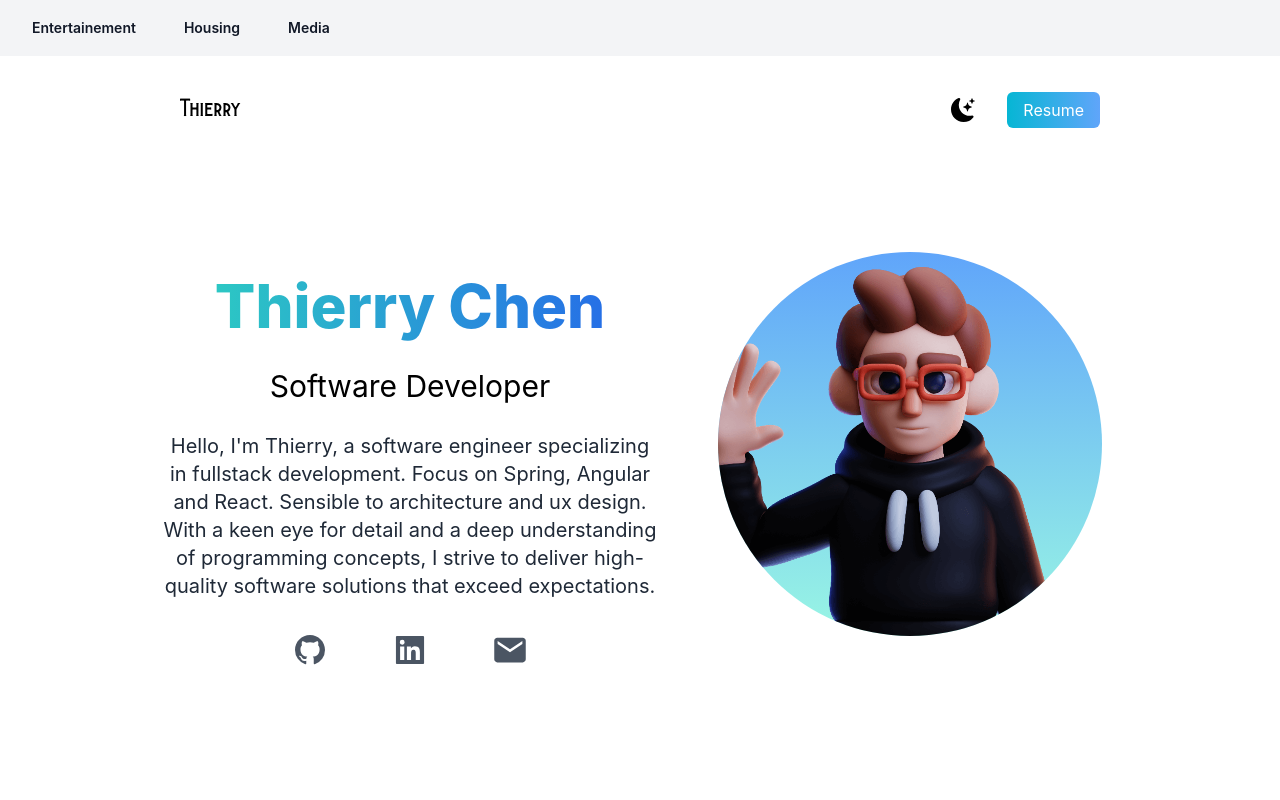
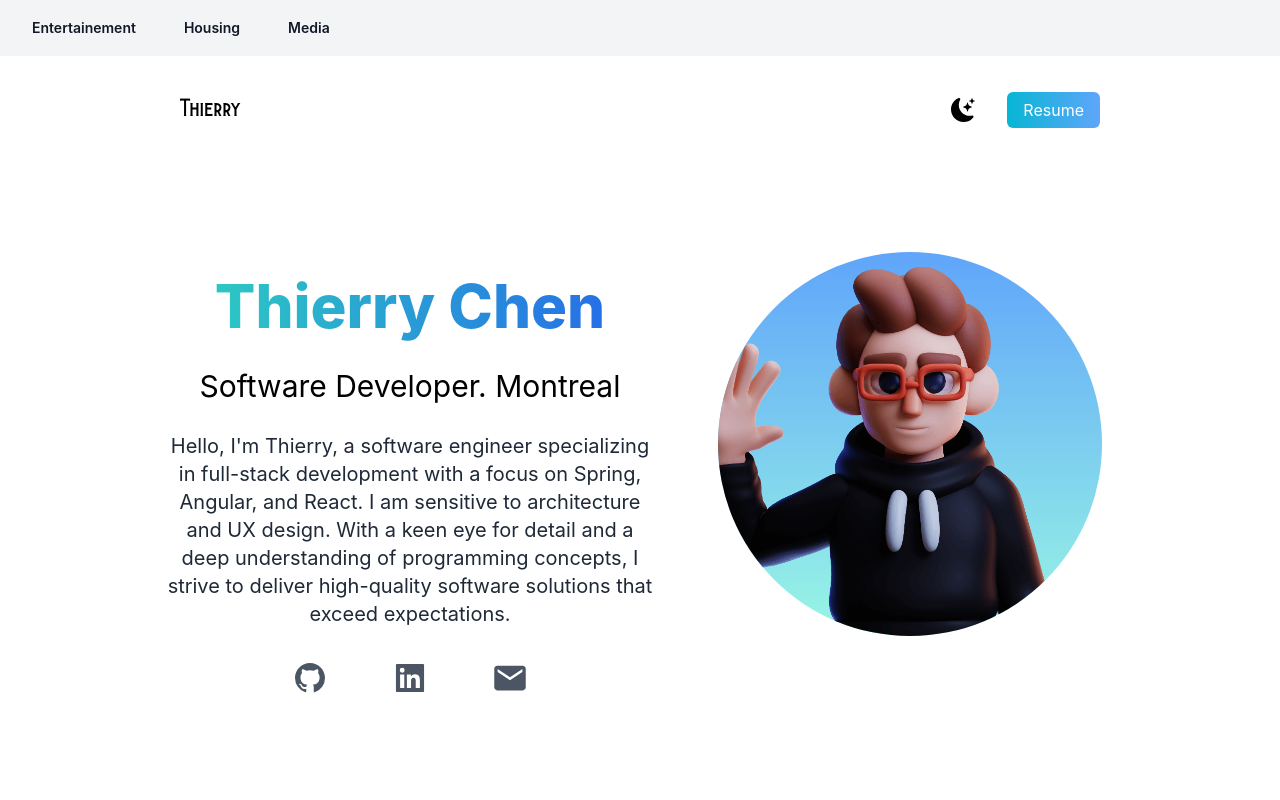
Before and after one commit to Ming424/portfolio-react-nextjs-tailwind-azure, a Next.js app: page / in a window 1280 px wide. Shown: the top 800 px of the page. Built offline with nearby package versions, Linux system fonts and the light colour scheme.

Commit message:
Update index.tsx

```diff
--- a/pages/index.tsx
+++ b/pages/index.tsx
@@ -93,16 +93,16 @@ export default function Home() {
                   <span className="">Thierry Chen</span>
                 </h2>
                 <h3 className="text-2xl py-2 md:text-3xl">
-                  Software Developer
+                  Software Developer. Montreal
                 </h3>
                 {/* max-w-wl for max width paragraph */}
                 <p className="text-md py-5 leading-8 text-gray-800 dark:text-white md:text-xl max-w-xl mx-auto">
                   Hello, I'm Thierry, a software engineer specializing in
-                  fullstack development. Focus on Spring, Angular and React.
-                  Sensible to architecture and ux design. With a keen eye for
-                  detail and a deep understanding of programming concepts, I
-                  strive to deliver high-quality software solutions that exceed
-                  expectations.
+                  full-stack development with a focus on Spring, Angular, and
+                  React. I am sensitive to architecture and UX design. With a
+                  keen eye for detail and a deep understanding of programming
+                  concepts, I strive to deliver high-quality software solutions
+                  that exceed expectations.
                 </p>
                 <div className="text-4xl flex justify-center gap-16 py-3 text-gray-600">
                   <div className="group relative">
@@ -148,7 +148,6 @@ export default function Home() {
             </div>
           </section>
 
-          {/*  sm:text-base md:text-sm lg:text-lg */}
           {/* EXPERTISE */}
           <section className="mt-10 md:mt-20 text-xl">
             <div className="grid py-2 grid-cols-1 md:grid-cols-2 gap-4 ">
@@ -209,7 +208,7 @@ export default function Home() {
               <div className="item-card item-system">Docker</div>
               <div className="item-card item-system">Ubuntu</div>
             </div>
-            <div className="grid py-2 grid-cols-4 md:grid-cols-7 gap-3 text-xs sm:text-base md:text-sm lg:text-lg">
+            <div className="grid py-2 grid-cols-4 md:grid-cols-7 gap-3 text-xs sm:text-base md:text-sm lg:text-lg ">
               <div className="item-card item-support">Mockito</div>
               <div className="item-card item-support">Sonar</div>
               <div className="item-card item-support">Postman</div>
@@ -242,7 +241,7 @@ export default function Home() {
                 <p className="text-gray-200">Azure</p>
                 <p className="text-gray-200">SQL</p>
               </div>
-              <div className="text-center shadow-lg  py-10 px-4 rounded-xl my-10  flex-1   hover:brightness-105 hover:scale-105 transition duration-300">
+              <div className="text-center shadow-lg  py-10 px-4 rounded-xl my-10  flex-1   hover:brightness-105 hover:scale-105 transition duration-300 dark:bg-white">
                 <Image className="mx-auto" src={job3} width={70} height={70} />
                 <h3 className="text-lg font-bold pt-8 pb-2 ">Ericsson</h3>
                 <div className="text-xs">Montreal, CA. Intern of 12</div>
@@ -256,7 +255,7 @@ export default function Home() {
                 <p className="text-gray-800">Postman</p>
                 <p className="text-gray-800">Ubuntu</p>
               </div>
-              <div className="text-center shadow-lg  py-10 px-4 rounded-xl my-10  flex-1   hover:brightness-105 hover:scale-105 transition duration-300">
+              <div className="text-center shadow-lg  py-10 px-4 rounded-xl my-10  flex-1   hover:brightness-105 hover:scale-105 transition duration-300 dark:bg-white">
                 <Image
                   className="mx-auto"
                   src={job2}
@@ -275,7 +274,7 @@ export default function Home() {
                 <p className="text-gray-800">SQL</p>
               </div>
               {/* AIRBUS */}
-              <div className="text-center shadow-lg  py-10 px-4 rounded-xl my-10 flex-1  hover:brightness-105 hover:scale-105 transition duration-300">
+              <div className="text-center shadow-lg  py-10 px-4 rounded-xl my-10 flex-1  hover:brightness-105 hover:scale-105 transition duration-300 dark:bg-white">
                 <Image
                   className="mx-auto pt-3"
                   src={job1}
@@ -284,7 +283,7 @@ export default function Home() {
                   alt=""
                 />
                 <h3 className="text-lg font-bold pt-8 pb-2 ">Airbus</h3>
-                <div className="text-xs">Montreal, CA. Intern of 4</div>
+                <div className="text-xs">Mirabel, CA. Intern of 4</div>
                 <p className="py-2">
                   Sole completion of monitoring tool for airplain descrepency
                   report that ease the workflow of liaison engineer team.
```
